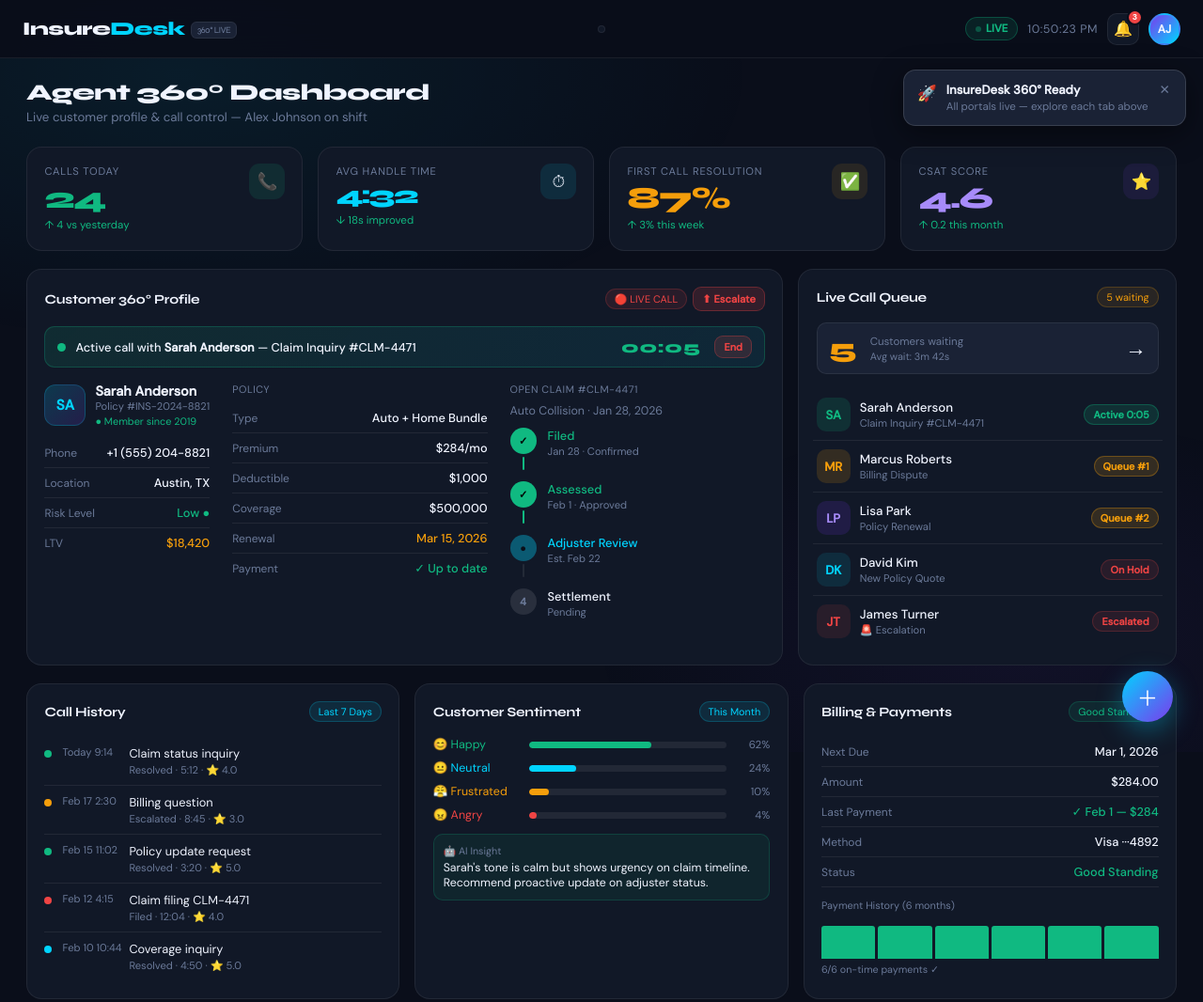
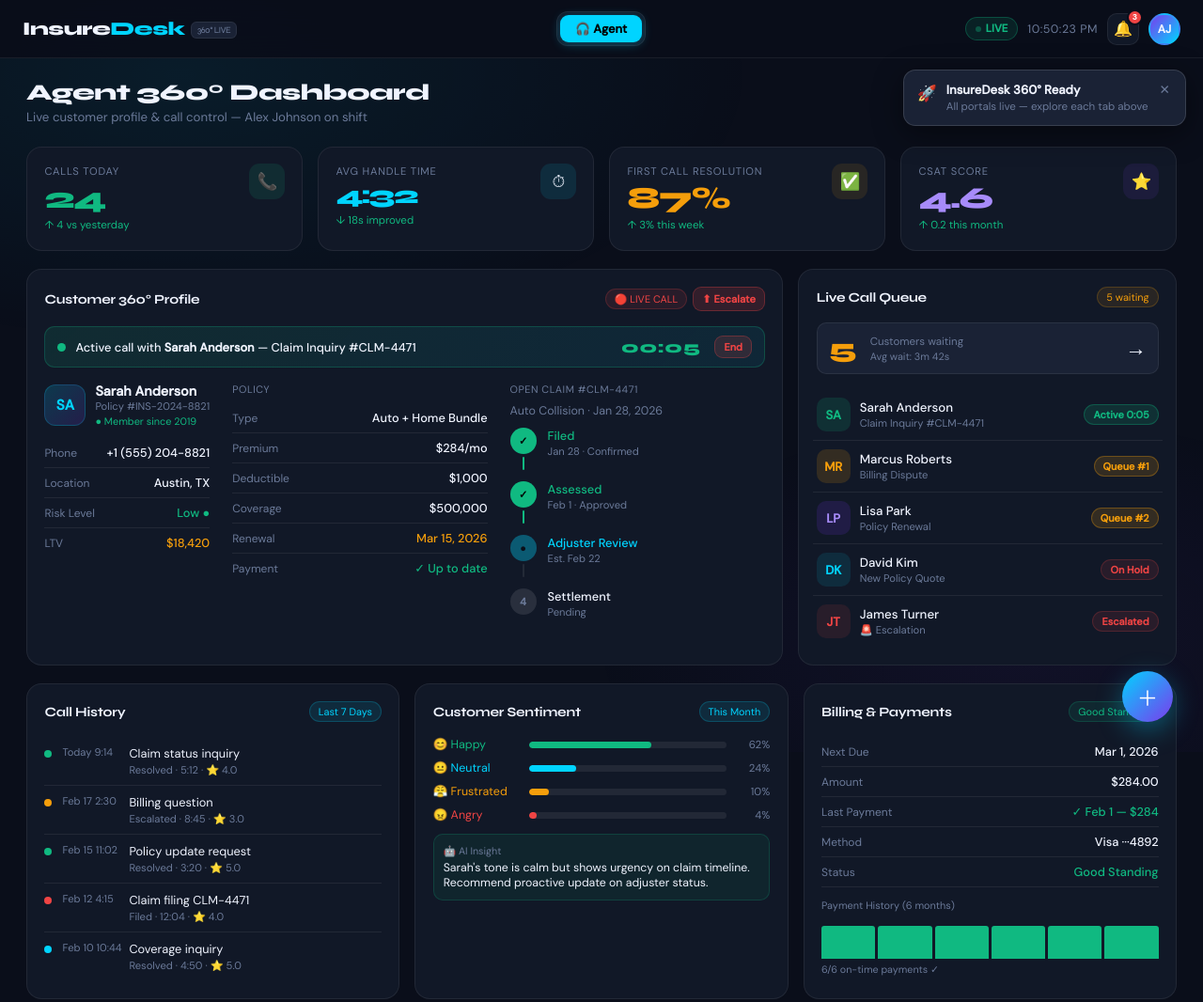
Before and after one commit to konjetis/insuredesk, a plain HTML site: page frontend/index.html in a window 1280 px wide. Shown: the top 1066 px of the page at 94% size. Drawn offline with Linux system fonts and the light colour scheme.

Commit message:
Fix dashboard tabs, admin auto-load, password validation

```diff
--- a/frontend/index.html
+++ b/frontend/index.html
@@ -650,6 +650,7 @@ function switchTab(id,btn,isMobile){
   });
   if(isMobile) window.scrollTo({top:0,behavior:'smooth'});
   setTimeout(()=>{animFills();animRings();},120);
+  if(id === 'admin') loadUsers();
 }
 
 // ── LIVE CALL TIMER ──
@@ -1040,16 +1041,35 @@ const API = 'https://insuredesk-production.up.railway.app';
 let allUsers = [];
 let currentFilter = 'all';
 
-// ── SHOW ADMIN TAB ONLY FOR ADMIN ROLE ──
+// ── SHOW TABS BASED ON USER ROLE ──
 (function(){
   try {
     const user = JSON.parse(localStorage.getItem('insuredesk_user') || '{}');
-    if (user.role === 'admin') {
-      const t = document.getElementById('admin-tab');
-      const m = document.getElementById('mnav-admin');
-      if(t) t.style.display = '';
-      if(m) m.style.display = '';
-    }
+    const role = user.role;
+    // Which header tabs to show per role
+    const roleTabMap = {
+      admin:    ['tab-agent','tab-customer','tab-manager','admin-tab'],
+      manager:  ['tab-agent','tab-customer','tab-manager'],
+      agent:    ['tab-agent'],
+      customer: ['tab-customer']
+    };
+    // Which mobile nav buttons to show per role
+    const mnavMap = {
+      admin:    ['mnav-agent','mnav-customer','mnav-manager','mnav-admin'],
+      manager:  ['mnav-agent','mnav-customer','mnav-manager'],
+      agent:    ['mnav-agent'],
+      customer: ['mnav-customer']
+    };
+    const tabs  = roleTabMap[role]  || ['tab-agent'];
+    const mnavs = mnavMap[role]     || ['mnav-agent'];
+    tabs.forEach(id  => { const el = document.getElementById(id);  if(el) el.style.display = ''; });
+    mnavs.forEach(id => { const el = document.getElementById(id);  if(el) el.style.display = ''; });
+    // Auto-activate the default tab for this role
+    const defaultTabId = role === 'customer' ? 'tab-customer'
+                       : role === 'admin'    ? 'admin-tab'
+                       : 'tab-agent';
+    const defaultTab = document.getElementById(defaultTabId);
+    if(defaultTab) defaultTab.click();
   } catch(e){}
 })();
 
@@ -1156,7 +1176,7 @@ async function addUser(){
   const msg = document.getElementById('addUserMsg');
   if(!name){ showAdminMsg(msg,'Please enter a full name','error'); return; }
   if(!email){ showAdminMsg(msg,'Please enter an email address','error'); return; }
-  if(!password||password.length<6){ showAdminMsg(msg,'Password must be at least 6 characters','error'); return; }
+  if(!password||password.length<8){ showAdminMsg(msg,'Password must be at least 8 characters','error'); return; }
   btn.disabled=true; btn.textContent='Adding...';
   try {
     const res = await fetch(API+'/api/admin/users', {
@@ -1209,7 +1229,7 @@ async function saveUser(){
   const msg = document.getElementById('editUserMsg');
   if(!full_name){ showAdminMsg(msg,'Name is required','error'); return; }
   const body = {full_name, role, is_active: editIsActive};
-  if(password) { if(password.length<6){ showAdminMsg(msg,'Password must be at least 6 characters','error'); return; } body.password = password; }
+  if(password) { if(password.length<8){ showAdminMsg(msg,'Password must be at least 8 characters','error'); return; } body.password = password; }
   try {
     const res = await fetch(API+'/api/admin/users/'+id, {
       method:'PUT', headers:{'Content-Type':'application/json','Authorization':'Bearer '+getToken()},
@@ -1273,4 +1293,3 @@ function showAdminMsg(el, msg, type){
 </script>
 
 </html>
-staging test
```
